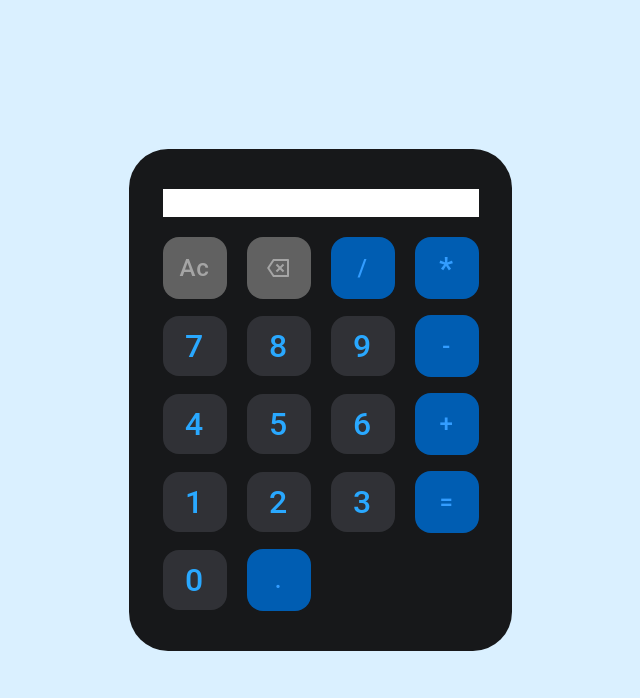
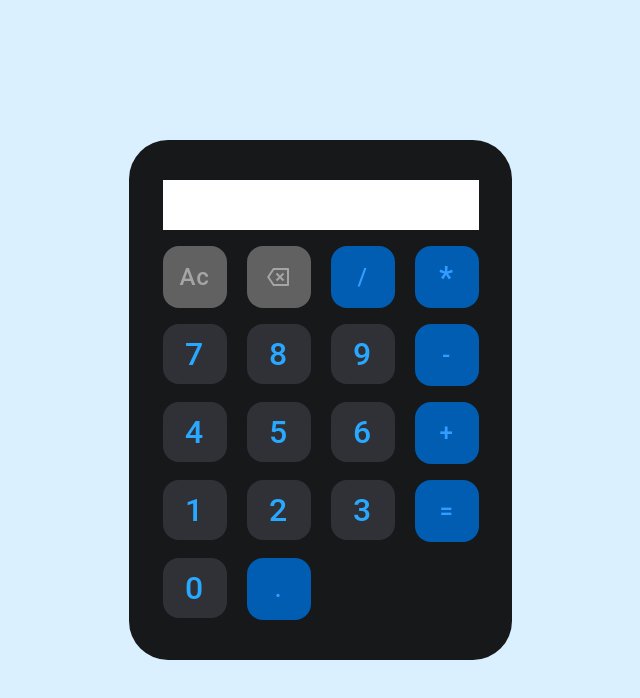
Before and after one commit to Swathi-Madhavan/calculator-app, a React (Create React App) app: page / in a window 1280 px wide. Shown: the top 698 px of the page, without its empty margins (320-960 px from the left). Built offline with nearby package versions, Linux system fonts and the light colour scheme.

Commit message:
Converted into Flex layout

```diff
--- a/src/Components/Calc.tsx
+++ b/src/Components/Calc.tsx
@@ -1,4 +1,4 @@
-import { Box, Button, Typography, styled } from "@mui/material";
+import { Box, Button, Stack, Typography, styled } from "@mui/material";
 import { appColorsData } from "../Themes/ColorPallet";
 import BackIcon from "../Assets/BackIcon";
 import { useState } from "react";
@@ -9,7 +9,6 @@ const EraseButton = styled(Button)({
   borderRadius: "16px",
   color: "#a5a5a5",
   fontSize: "24px",
-  margin: "0px 20px 0px 0px",
   backgroundColor: appColorsData.grayButtonColor,
   textTransform: "none",
   "&:hover": {
@@ -24,7 +23,6 @@ const BlueButton = styled(Button)({
   borderRadius: "16px",
   color: "#339dff",
   fontSize: "24px",
-  margin: "0px 20px 0px 0px",
   backgroundColor: appColorsData.blueButtonColor,
   textTransform: "none",
   "&:hover": {
@@ -39,7 +37,6 @@ const GrayButton = styled(Button)({
   borderRadius: "16px",
   color: "#29a8ff",
   fontSize: "32px",
-  margin: "0px 20px 0px 0px",
   backgroundColor: appColorsData.blackButtonColor,
   textTransform: "none",
   "&:hover": {
@@ -114,11 +111,18 @@ export default function Calc() {
           backgroundImage: "linear-gradient(203deg, #17181a 105%, #17181a -4%)",
           padding: "40px 33px 40px 34px",
           borderRadius: "39px",
+          display: "flex",
+          flexDirection: "column",
+          justifyContent: "flex-start",
+          alignItems: "flex-start",
         }}
       >
-        <div
+        <Stack
           style={{
             justifyContent: "flex-start",
+            height: "50px",
+            backgroundColor: "#FFF",
+            width: "100%",
           }}
         >
           <Typography
@@ -137,72 +141,12 @@ export default function Calc() {
           >
             {calcDisplay()}
           </Typography>
-        </div>
-        {/* <div>
-                <Button
-                  sx={{
-                    width: "62px",
-                    height: "40px",
-                    borderRadius: "24px",
-                    margin: "0px 20px 0px 0px",
-                    backgroundColor: appColorsData.blackButtonColor,
-                    textTransform: "none",
-                    "&:hover": {
-                      backgroundColor: appColorsData.blackButtonColor,
-                    },
-                  }}
-                >
-                  e
-                </Button>
-                <Button
-                  sx={{
-                    width: "62px",
-                    height: "40px",
-                    borderRadius: "24px",
-                    margin: "0px 20px 0px 0px",
-                    backgroundColor: appColorsData.blackButtonColor,
-                    textTransform: "none",
-                    "&:hover": {
-                      backgroundColor: appColorsData.blackButtonColor,
-                    },
-                  }}
-                >
-                  &#181;
-                </Button>
-                <Button
-                  sx={{
-                    width: "62px",
-                    height: "40px",
-                    borderRadius: "24px",
-                    margin: "0px 20px 0px 0px",
-                    backgroundColor: appColorsData.blackButtonColor,
-                    textTransform: "none",
-                    "&:hover": {
-                      backgroundColor: appColorsData.blackButtonColor,
-                    },
-                  }}
-                >
-                  sin
-                </Button>
-                <Button
-                  sx={{
-                    width: "62px",
-                    height: "40px",
-                    borderRadius: "24px",
-                    // margin: "0px 20px 0px 0px",
-                    backgroundColor: appColorsData.blackButtonColor,
-                    textTransform: "none",
-                    "&:hover": {
-                      backgroundColor: appColorsData.blackButtonColor,
-                    },
-                  }}
-                >
-                  deg
-                </Button>
-              </div> */}
-        <div
+        </Stack>
+        <Stack
+          flexDirection="row"
           style={{
             marginTop: "16px",
+            gap: "20px",
           }}
         >
           <EraseButton sx={{}} onClick={() => clearAll()}>
@@ -221,10 +165,12 @@ export default function Calc() {
           >
             *
           </BlueButton>
-        </div>
-        <div
+        </Stack>
+        <Stack
+          flexDirection="row"
           style={{
             marginTop: "16px",
+            gap: "20px",
           }}
         >
           <GrayButton onClick={() => handleOperands("7")}>7</GrayButton>
@@ -236,10 +182,12 @@ export default function Calc() {
           >
             -
           </BlueButton>
-        </div>
-        <div
+        </Stack>
+        <Stack
+          flexDirection="row"
           style={{
             marginTop: "16px",
+            gap: "20px",
           }}
         >
           <GrayButton onClick={() => handleOperands("4")}>4</GrayButton>
@@ -253,10 +201,12 @@ export default function Calc() {
           >
             +
           </BlueButton>
-        </div>
-        <div
+        </Stack>
+        <Stack
+          flexDirection="row"
           style={{
             marginTop: "16px",
+            gap: "20px",
           }}
         >
           <GrayButton onClick={() => handleOperands("1")}>1</GrayButton>
@@ -270,10 +220,12 @@ export default function Calc() {
           >
             =
           </BlueButton>
-        </div>
-        <div
+        </Stack>
+        <Stack
+          flexDirection="row"
           style={{
             marginTop: "16px",
+            gap: "20px",
           }}
         >
           <GrayButton onClick={() => handleOperands("0")}>0</GrayButton>
@@ -285,7 +237,7 @@ export default function Calc() {
           >
             .
           </BlueButton>
-        </div>
+        </Stack>
       </Box>
     </Box>
   );
```
